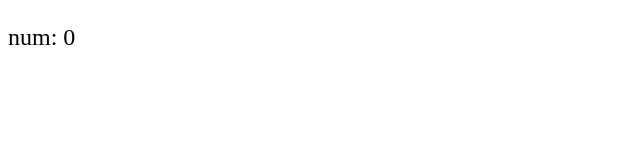
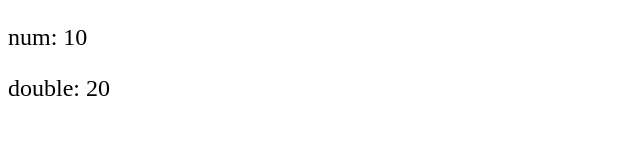
Before and after one commit to Stream1998/clone-vuex, a Vue app: page / in a window 1280 px wide. Shown: the top 160 px of the page, without its empty margins (0-640 px from the left). Built offline with nearby package versions, Linux system fonts and the light colour scheme.

Commit message:
implement getter: Object.defineProperty enables each getter to call when it is accessed.

```diff
--- a/src/App.vue
+++ b/src/App.vue
@@ -1,6 +1,7 @@
 <template>
   <div id="app">
     <p>num: {{ this.$store.state.num }}</p>
+    <p>double: {{ this.$store.getters.double }}</p>
   </div>
 </template>
 
--- a/src/plugins/vuex/index.js
+++ b/src/plugins/vuex/index.js
@@ -10,6 +10,18 @@ class Store {
 			data: {
 				state: options.state || {},
 			}
+		});
+
+		// 实现 getter
+		const getters = options.getters || {};
+		this.getters = {};
+		// 将 getter 中的每一项都做代理，访问则调用对应的方法，并将 state 作为参数传入。
+		Object.keys(getters).forEach(key => {
+			Object.defineProperty(this.getters, key, {
+				get: () => {
+					return getters[key](this.state);
+				}
+			});
 		});
 	}
 
--- a/src/store/index.js
+++ b/src/store/index.js
@@ -5,9 +5,13 @@ Vue.use(Vuex);
 
 const store = new Vuex.Store({
 	state: {
-		num: 0,
+		num: 10,
 	},
-	getters: {},
+	getters: {
+		double(state) {
+			return state.num * 2;
+		}
+	},
 	mutations: {},
 	actions: {},
 });
```
